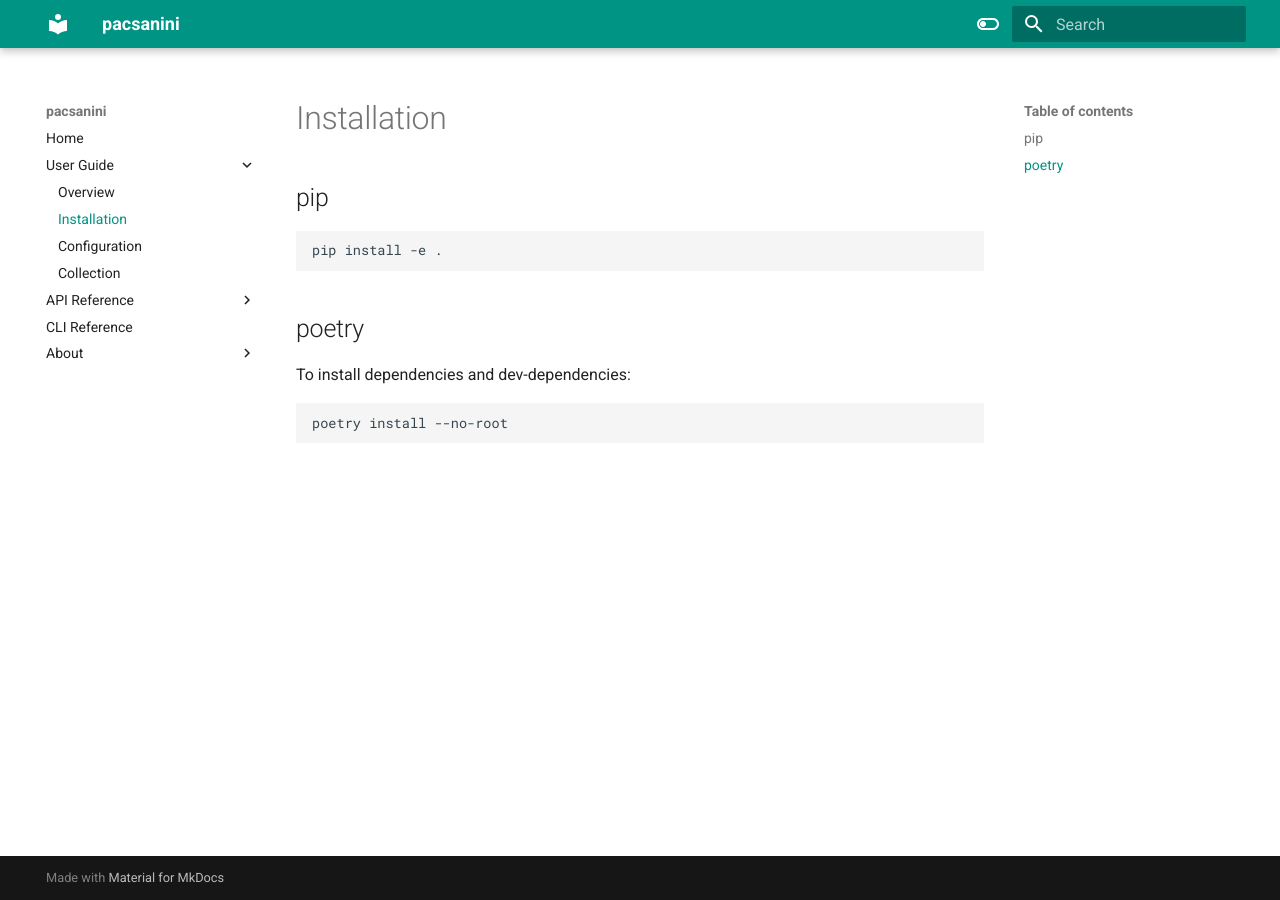
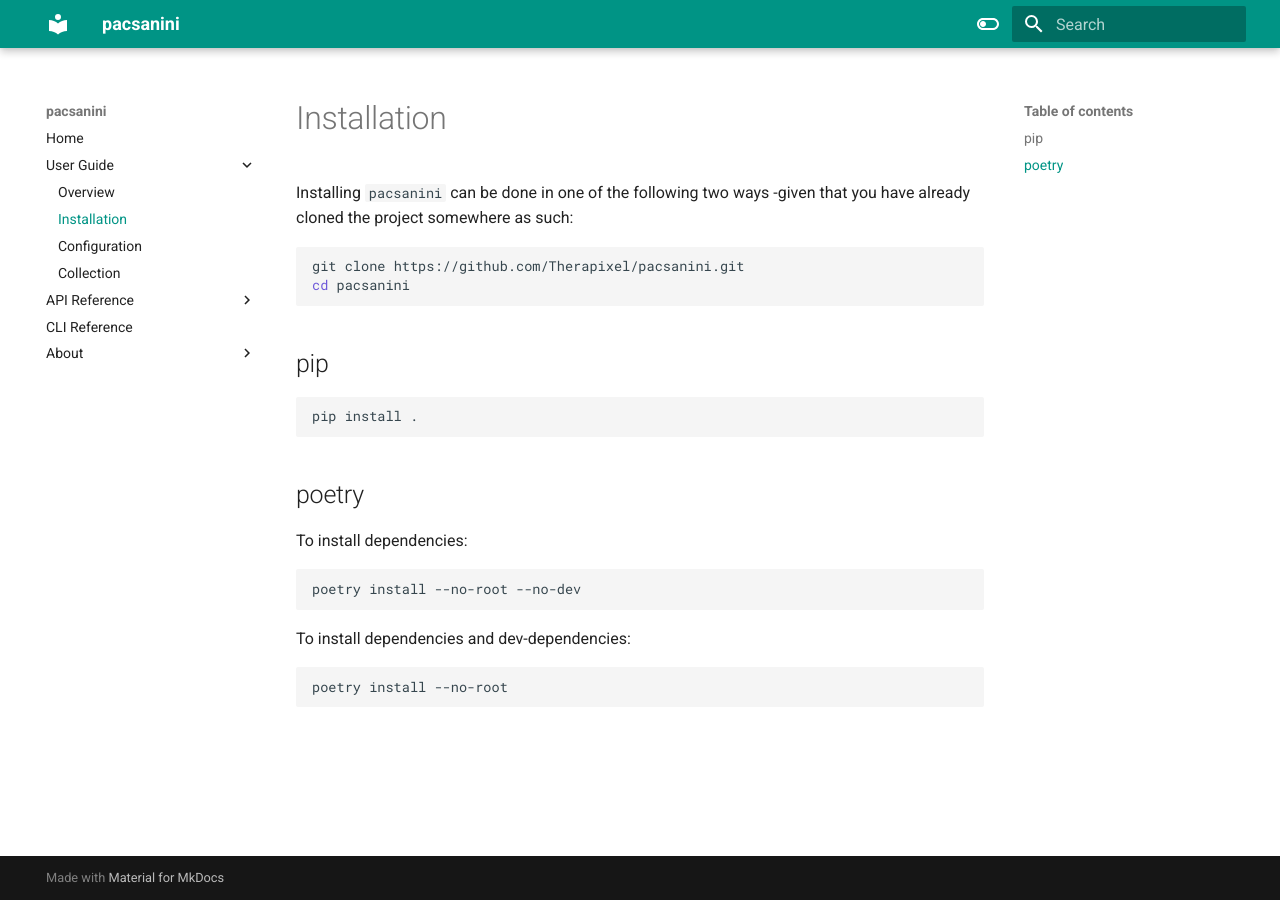
Before and after one commit to Therapixel/pacsanini, an MkDocs documentation site: the page built from docs/user_guide/installation.md, in a window 1280 px wide. Built offline with MkDocs 1.6.1 and Material for MkDocs 9.7.7, drawn with Linux system fonts in a browser that asks for light colours.

Commit message:
Added Dockerfile + update docs on installation + docs build mechanism

````diff
--- a/docs/user_guide/installation.md
+++ b/docs/user_guide/installation.md
@@ -1,12 +1,25 @@
 # Installation
+
+Installing `pacsanini` can be done in one of the following two ways
+-given that you have already cloned the project somewhere as such:
+
+```bash
+git clone https://github.com/Therapixel/pacsanini.git
+cd pacsanini
+```
 
 ## pip
 
 ```bash
-pip install -e .
+pip install .
 ```
 
 ## poetry
+
+To install dependencies:
+```bash
+poetry install --no-root --no-dev
+```
 
 To install dependencies and dev-dependencies:
 
````
Also changed, not shown: .readthedocs.yaml (+2 -6 lines), README.md (+33 -0 lines), 3 other files.
